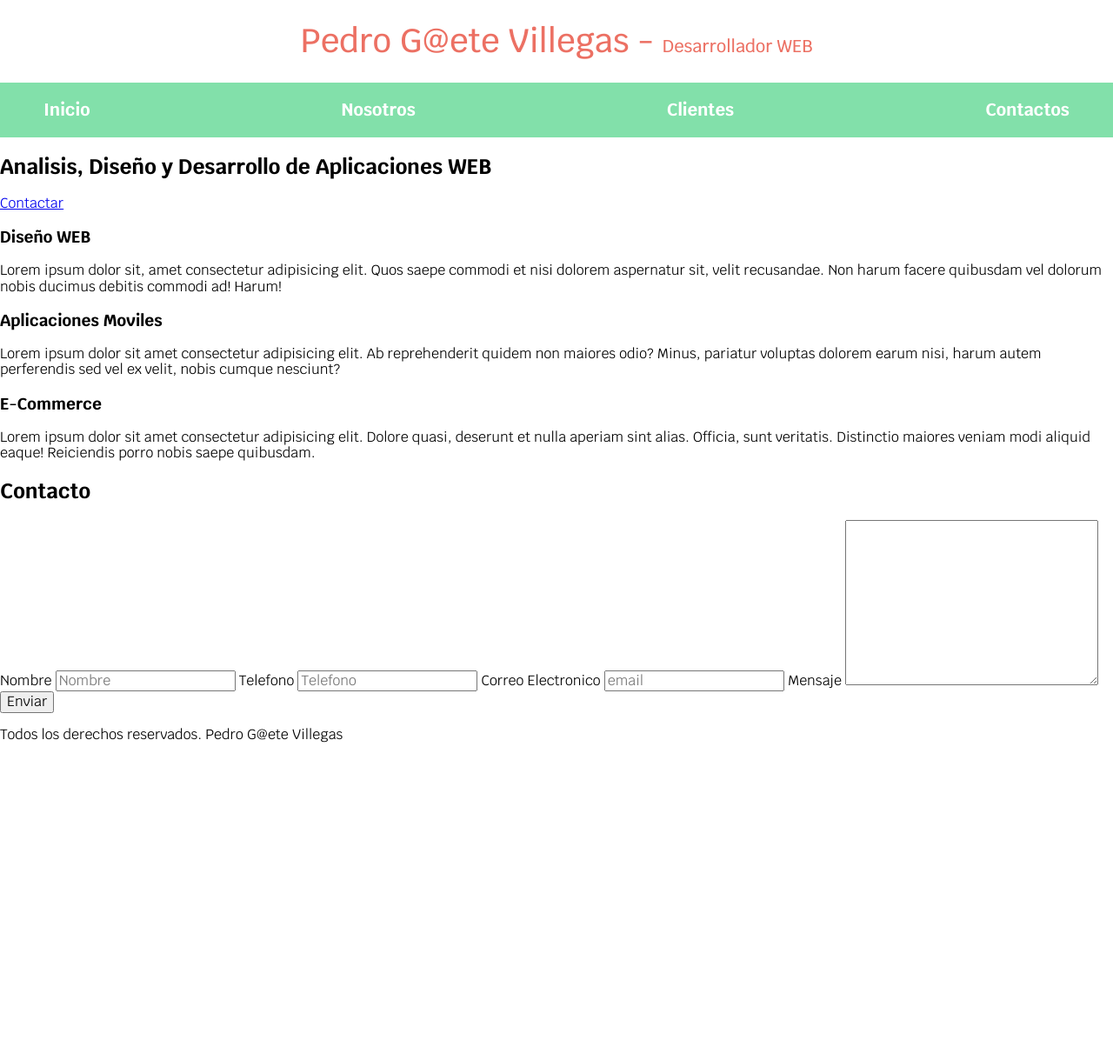
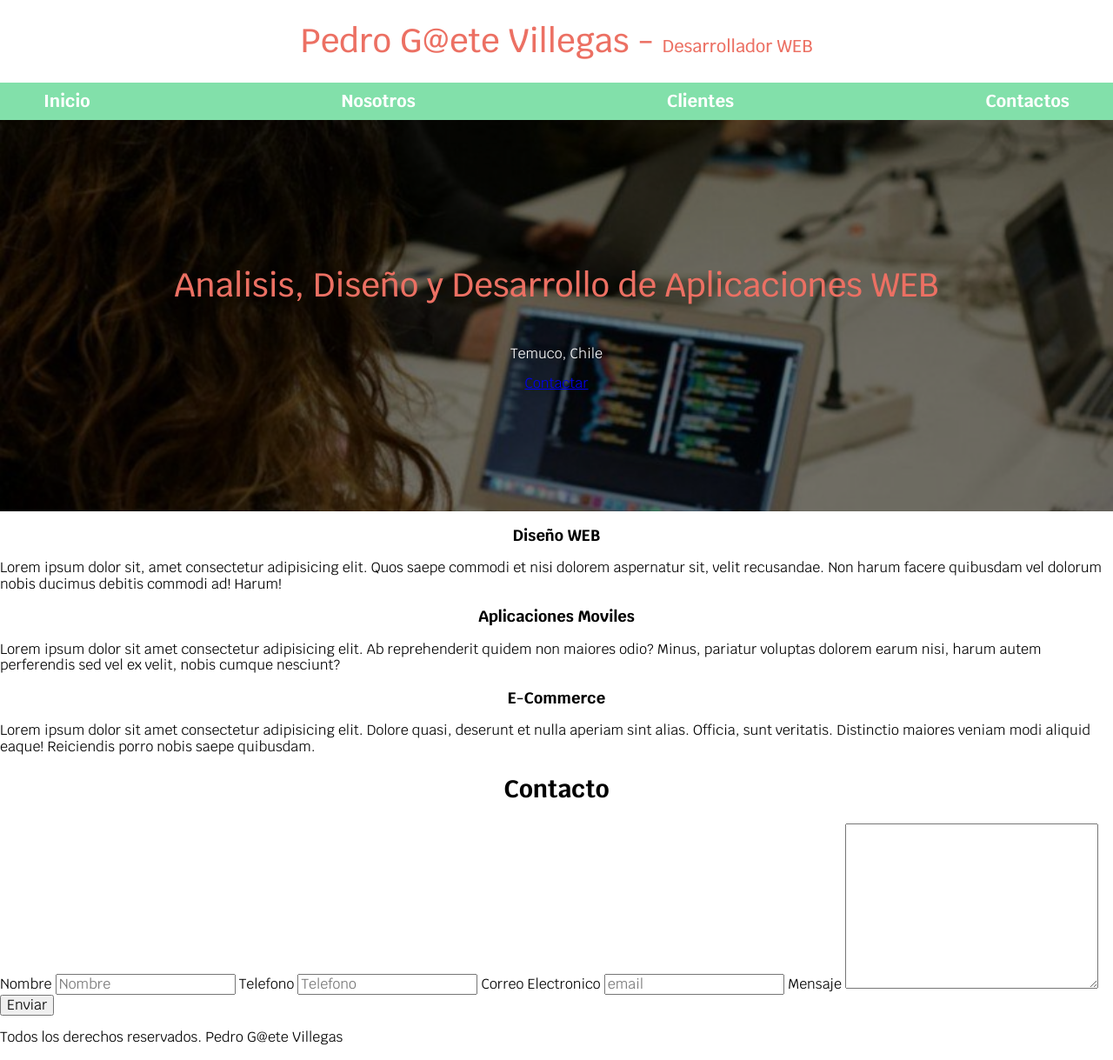
Before and after one commit to orionpgaete/DesaWEB2021, a PHP site: page / in a window 1280 px wide. Shown: the whole page at 87% size. Before the commit the page ends 854 px from the top, so only its background shows below. Run offline with PHP 8.4, Linux system fonts and the light colour scheme.

Commit message:
clase 3 - imagen sombra

```diff
--- a/Freelance/css/estilo.css
+++ b/Freelance/css/estilo.css
@@ -8,13 +8,34 @@
       --fuente-principal: 3.8rem;
 }
 
-
 html{
     font-size:62.5%;
+    box-sizing: border-box;
 }
+
+*, *::before, *::after{
+    box-sizing: inherit;
+}
+
 body{
     font-size: 16px;  /* 1em = 10px */
     font-family: 'Krub', sans-serif;
+}
+
+h1{
+    font-size: 3.8rem;
+}
+
+h2{
+    font-size: 2.8rem;
+}
+
+h3{
+    font-size: 1.8rem;
+}
+
+h1, h2, h3{
+    text-align: center;
 }
 
 .titulo{
@@ -30,7 +51,7 @@ body{
 }
 
 .contenedor{
-    width: 120rem;
+    max-width: 120rem;
     margin: 0 auto;
 }
 
@@ -38,12 +59,21 @@ body{
     background-color: var(--secundario);
 }
 .menu-principal{
-    padding: 1rem;
     display: flex;
-    justify-content: space-between;
+    flex-direction: column;
+
+}
+
+@media (min-width: 768px){
+    .menu-principal{
+        flex-direction: row;
+        justify-content: space-between;
+    }
 }
 
 .menu-principal a {
+    display: block;
+    text-align: center;
     color: var(--blanco);
     text-decoration: none;
     font-size: 2rem;
@@ -54,3 +84,32 @@ body{
 .menu-principal a:hover{
     background-color: var(--primario);
 }
+
+.hero{
+    background-image: url(../img/img-portada.jpeg);
+    background-repeat: no-repeat;
+    background-size: cover;
+    height: 450px;
+
+    position: relative;
+}
+
+.contenido-hero{
+    position: absolute;
+    background-color: rgba(0,0,0, .7);
+    background-color: rgb( 0 0 0 / 50%);
+    width: 100%;
+    height: 100%;
+
+    display: flex;
+    flex-direction: column;
+    align-items: center;
+    justify-content: center;
+}
+
+.contenido-hero h2{
+
+}
+.contenido-hero p{
+    color: var(--blanco);
+}
--- a/Freelance/index.html
+++ b/Freelance/index.html
@@ -25,11 +25,16 @@
         </nav>
     </div>
     <!--contenido personal-->
-    <div>
-        <h2>Analisis, Diseño y Desarrollo de Aplicaciones WEB</h2>
+    <section class="hero">
+        <div class="contenido-hero">
+            <h2 class="titulo" >Analisis, Diseño y Desarrollo de Aplicaciones WEB</h2>
 
-        <a href="contacto.html">Contactar</a>
-    </div>
+
+            <p>Temuco, Chile</p>
+            <a href="contacto.html">Contactar</a>
+        </div>
+    </section>
+
 
     <!--contenido servicios-->
     <div>
```
Also changed, not shown: Freelance/img/img-portada.jpeg (added).
